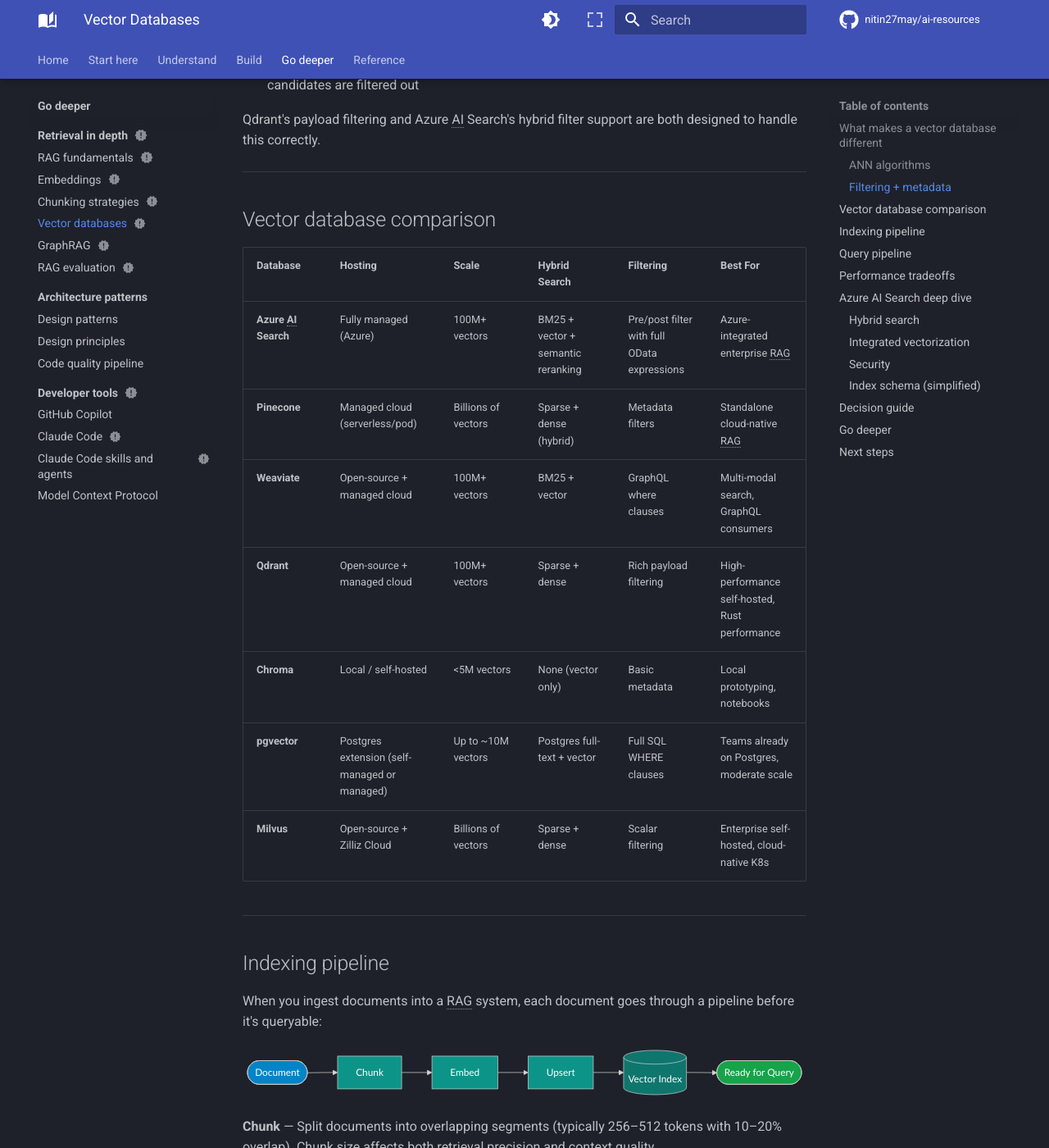
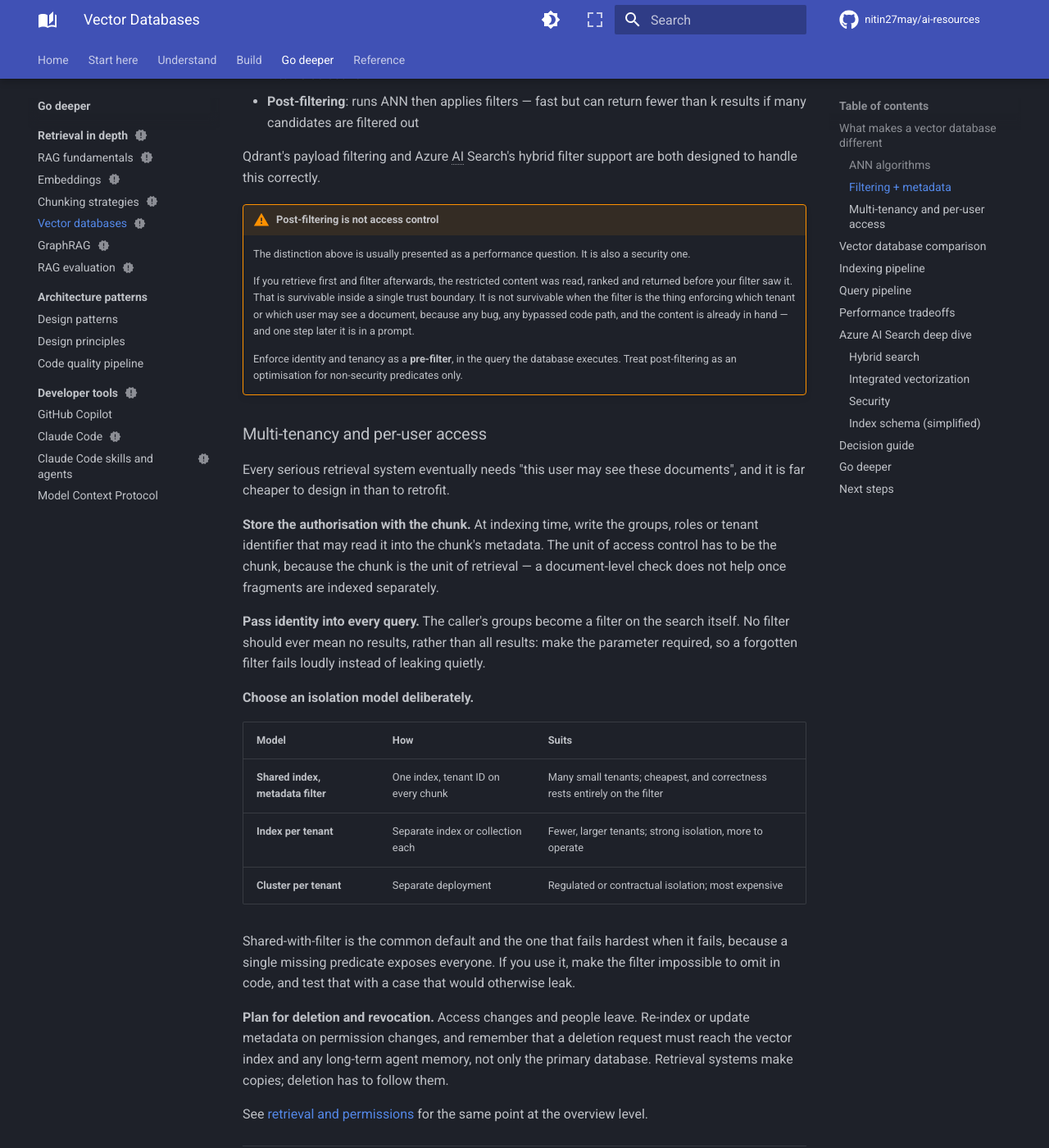
Before and after one commit to nitin27may/ai-resources, an MkDocs documentation site: the page built from docs/rag/vector-databases.md, in a window 1280 px wide and 1400 px high, scrolled down 1603 px. Shown: the whole window at 82% size. Built offline with MkDocs 1.6.1 and Material for MkDocs 9.7.7, drawn with Linux system fonts in a browser that asks for light colours; comment, search, counter and statistics services are not loaded; some of the changed text lies outside the part shown.

Commit message:
docs: add contextual retrieval and vector-store access control
Retrieval in depth was the strongest section on the site and had two real gaps.

RAG fundamentals gains contextual retrieval, the indexing-time technique it
omitted: prepend a short chunk-specific summary of where the chunk came from
before embedding it, so a fragment that reads as 'the limit is 50 per minute'
becomes self-describing and embeds near the questions people ask. Notes the
one-model-call-per-chunk cost, that prompt caching makes it far cheaper than it
looks because the surrounding document repeats, and that it stacks with hybrid
search and reranking rather than replacing them.

Vector databases gains the security half of filtering, which the page treated
purely as a performance question:
- Post-filtering is not access control. Retrieve-then-filter means the
  restricted content was read, ranked and returned before the filter ran, and
  one step later it is in a prompt. Identity and tenancy belong in a pre-filter.
- Multi-tenancy: authorisation stored per chunk because the chunk is the unit of
  retrieval, identity passed into every query with no-filter meaning no results
  rather than all results, and the three isolation models with the note that
  shared-index-with-filter is the common default and fails hardest.
- Deletion must reach the vector index and agent memory, because retrieval
  systems make copies.

Also replaces a dated model name used as a GraphRAG pricing anchor with a
capability-tier framing, notes that every re-index pays the cost again, drops a
legacy embedding model from an example, and dates the four pages that name
products.

```diff
--- a/docs/rag/vector-databases.md
+++ b/docs/rag/vector-databases.md
@@ -13,6 +13,8 @@
 !!! abstract "Go deeper · 40 min · code optional"
     **Before this:** [Chunking strategies](chunking-strategies.md)  ·  **After this:** [GraphRAG](graphrag.md)
     **Hands-on version:** [5 Retrieval](../02-agents/retrieval.md)
+
+**Verified as of 2026-09-02.**
 
 !!! abstract
     Vector databases store and search high-dimensional embeddings using approximate nearest neighbor (ANN) algorithms. This page covers how they work, compares the major options, and gives you a practical decision framework for choosing between managed cloud services, self-hosted options, and lightweight alternatives.
@@ -54,6 +56,58 @@
 
 Qdrant's payload filtering and Azure AI Search's hybrid filter support are both designed to handle this correctly.
 
+!!! warning "Post-filtering is not access control"
+    The distinction above is usually presented as a performance question. It is
+    also a security one.
+
+    If you retrieve first and filter afterwards, the restricted content was
+    read, ranked and returned before your filter saw it. That is survivable
+    inside a single trust boundary. It is not survivable when the filter is the
+    thing enforcing which tenant or which user may see a document, because any
+    bug, any bypassed code path, and the content is already in hand — and one
+    step later it is in a prompt.
+
+    Enforce identity and tenancy as a **pre-filter**, in the query the database
+    executes. Treat post-filtering as an optimisation for non-security
+    predicates only.
+
+### Multi-tenancy and per-user access
+
+Every serious retrieval system eventually needs "this user may see these
+documents", and it is far cheaper to design in than to retrofit.
+
+**Store the authorisation with the chunk.** At indexing time, write the groups,
+roles or tenant identifier that may read it into the chunk's metadata. The unit
+of access control has to be the chunk, because the chunk is the unit of
+retrieval — a document-level check does not help once fragments are indexed
+separately.
+
+**Pass identity into every query.** The caller's groups become a filter on the
+search itself. No filter should ever mean no results, rather than all results:
+make the parameter required, so a forgotten filter fails loudly instead of
+leaking quietly.
+
+**Choose an isolation model deliberately.**
+
+| Model | How | Suits |
+|---|---|---|
+| **Shared index, metadata filter** | One index, tenant ID on every chunk | Many small tenants; cheapest, and correctness rests entirely on the filter |
+| **Index per tenant** | Separate index or collection each | Fewer, larger tenants; strong isolation, more to operate |
+| **Cluster per tenant** | Separate deployment | Regulated or contractual isolation; most expensive |
+
+Shared-with-filter is the common default and the one that fails hardest when it
+fails, because a single missing predicate exposes everyone. If you use it, make
+the filter impossible to omit in code, and test that with a case that would
+otherwise leak.
+
+**Plan for deletion and revocation.** Access changes and people leave. Re-index
+or update metadata on permission changes, and remember that a deletion request
+must reach the vector index and any long-term agent memory, not only the
+primary database. Retrieval systems make copies; deletion has to follow them.
+
+See [retrieval and permissions](../concepts/retrieval-and-data.md#retrieval-and-permissions)
+for the same point at the overview level.
+
 ---
 
 ## Vector database comparison
@@ -92,7 +146,7 @@
 
 **Chunk** — Split documents into overlapping segments (typically 256–512 tokens with 10–20% overlap). Chunk size affects both retrieval precision and context quality.
 
-**Embed** — Pass each chunk through an embedding model (e.g., `text-embedding-3-large`, `text-embedding-ada-002`). This produces a fixed-size float vector.
+**Embed** — Pass each chunk through an embedding model (e.g., `text-embedding-3-large` or `text-embedding-3-small`). This produces a fixed-size float vector.
 
 **Upsert** — Write the vector + metadata (source, chunk ID, text, timestamp, tenant ID) to the database.
 
```
Also changed, not shown: docs/rag/embeddings.md (+2 -0 lines), docs/rag/graphrag.md (+8 -1 lines), docs/rag/rag-evaluation.md (+2 -0 lines), docs/rag/rag-fundamentals.md (+37 -0 lines).
